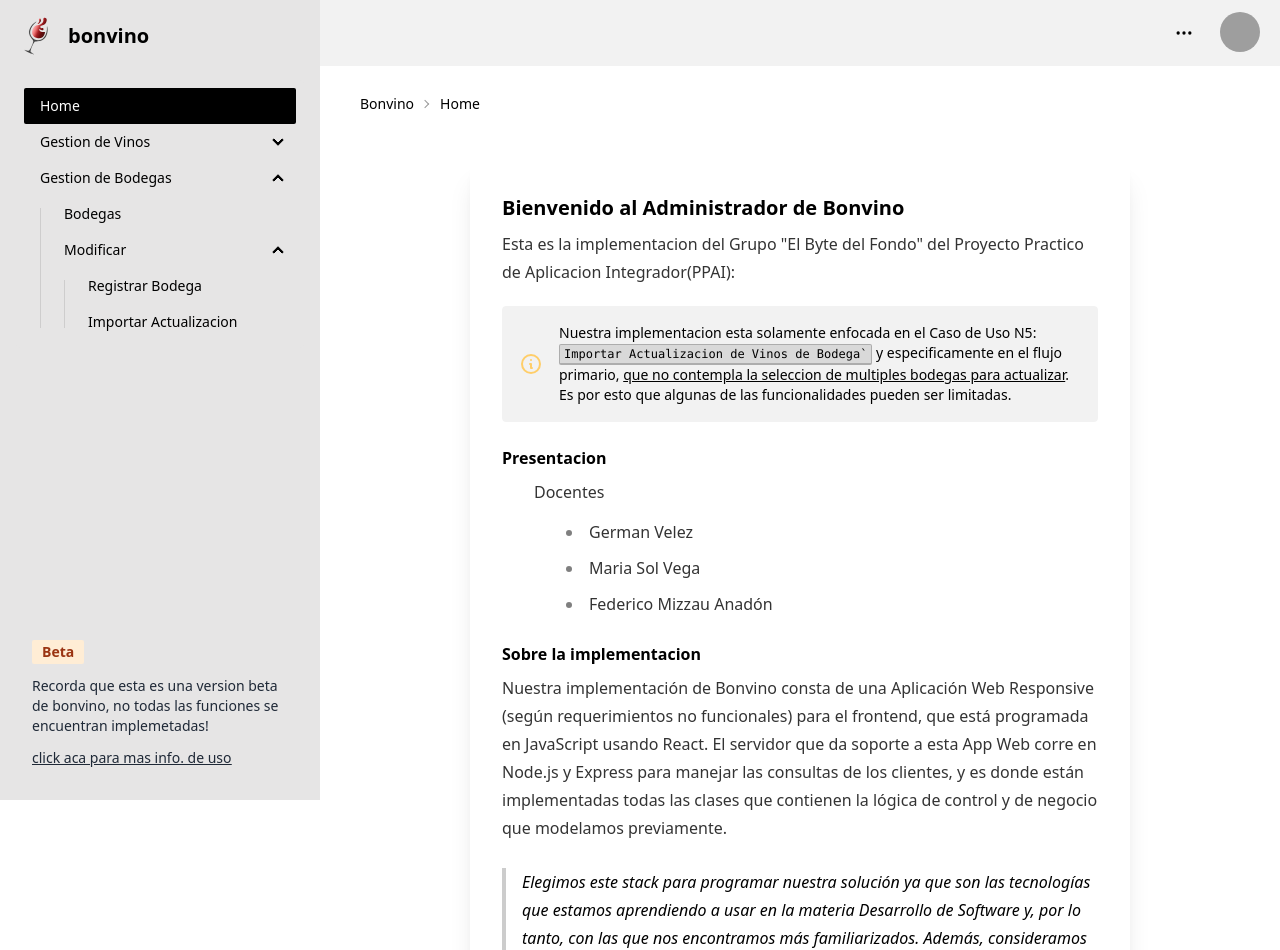
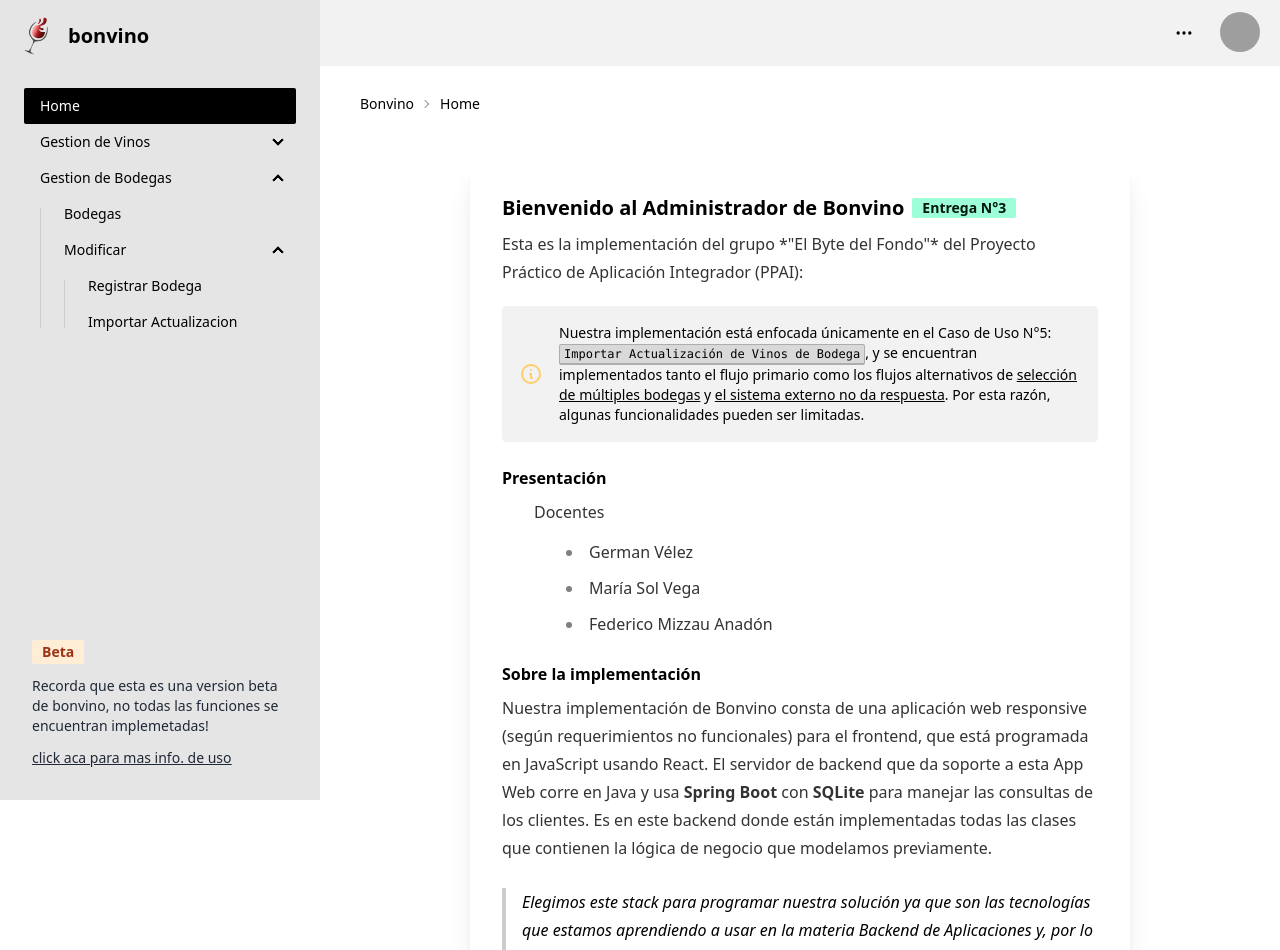
Before and after one commit to tmvergara/ebdf-ppai-bonvino, a React (Vite) app: page / in a window 1280 px wide. Shown: the top 950 px of the page. Built offline with nearby package versions, Linux system fonts and the light colour scheme; grey boxes are pictures that could not be loaded.

Commit message:
Se corrigio el texto de home.

```diff
--- a/src/routes/home/Home.jsx
+++ b/src/routes/home/Home.jsx
@@ -1,4 +1,3 @@
-import { CodeBlock, dracula } from "react-code-blocks";
 function Home() {
   return (
     <>
@@ -17,11 +16,14 @@ function Home() {
           <div className="card-body">
             <h1 className="card-title">
               Bienvenido al Administrador de Bonvino
+              <div class="badge badge-success bg-opacity-65 gap-2">
+                Entrega N°3
+              </div>
             </h1>
             <article className="prose !max-w-none">
               <p>
-                Esta es la implementacion del Grupo "El Byte del Fondo" del
-                Proyecto Practico de Aplicacion Integrador(PPAI):
+                Esta es la implementación del grupo *"El Byte del Fondo"* del
+                Proyecto Práctico de Aplicación Integrador (PPAI):
               </p>
               <div role="alert" className="alert">
                 <svg
@@ -38,49 +40,46 @@ function Home() {
                   ></path>
                 </svg>
                 <span className="text-sm">
-                  Nuestra implementacion esta solamente enfocada en el Caso de
-                  Uso N5:{" "}
+                  Nuestra implementación está enfocada únicamente en el Caso de
+                  Uso N°5:{" "}
                   <code className="kbd kbd-xs">
-                    Importar Actualizacion de Vinos de Bodega`
-                  </code>{" "}
-                  y especificamente en el flujo primario,{" "}
-                  <u>
-                    que no contempla la seleccion de multiples bodegas para
-                    actualizar
-                  </u>
-                  . Es por esto que algunas de las funcionalidades pueden ser
-                  limitadas.
+                    Importar Actualización de Vinos de Bodega
+                  </code>
+                  , y se encuentran implementados tanto el flujo primario como
+                  los flujos alternativos de{" "}
+                  <u>selección de múltiples bodegas</u> y{" "}
+                  <u>el sistema externo no da respuesta</u>. Por esta razón,
+                  algunas funcionalidades pueden ser limitadas.
                 </span>
               </div>
-              <h4>Presentacion</h4>
+              <h4>Presentación</h4>
               <ul className="list-none list-inside">
                 <li>
                   Docentes
                   <ul className="list-disc list-inside">
-                    {" "}
-                    {/* Asegúrate de aplicar clases también a la lista anidada */}
-                    <li>German Velez</li>
-                    <li>Maria Sol Vega</li>
+                    <li>German Vélez</li>
+                    <li>María Sol Vega</li>
                     <li>Federico Mizzau Anadón</li>
                   </ul>
                 </li>
               </ul>
 
-              <h4>Sobre la implementacion</h4>
+              <h4>Sobre la implementación</h4>
               <p>
-                Nuestra implementación de Bonvino consta de una Aplicación Web
-                Responsive (según requerimientos no funcionales) para el
+                Nuestra implementación de Bonvino consta de una aplicación web
+                responsive (según requerimientos no funcionales) para el
                 frontend, que está programada en JavaScript usando React. El
-                servidor que da soporte a esta App Web corre en Node.js y
-                Express para manejar las consultas de los clientes, y es donde
-                están implementadas todas las clases que contienen la lógica de
-                control y de negocio que modelamos previamente. <br />
+                servidor de backend que da soporte a esta App Web corre en Java
+                y usa <b>Spring Boot</b> con <b>SQLite</b> para manejar las
+                consultas de los clientes. Es en este backend donde están
+                implementadas todas las clases que contienen la lógica de
+                negocio que modelamos previamente. <br />
                 <blockquote>
                   Elegimos este stack para programar nuestra solución ya que son
                   las tecnologías que estamos aprendiendo a usar en la materia
-                  Desarrollo de Software y, por lo tanto, con las que nos
+                  Backend de Aplicaciones y, por lo tanto, con las que nos
                   encontramos más familiarizados. Además, consideramos que son
-                  tecnologías líderes en la industria y son muy frecuentemente
+                  tecnologías líderes en la industria y muy frecuentemente
                   utilizadas para dar solución a problemas de software con
                   requerimientos similares a nuestro desafío.
                 </blockquote>
@@ -95,4 +94,5 @@ function Home() {
     </>
   );
 }
+
 export default Home;
```
